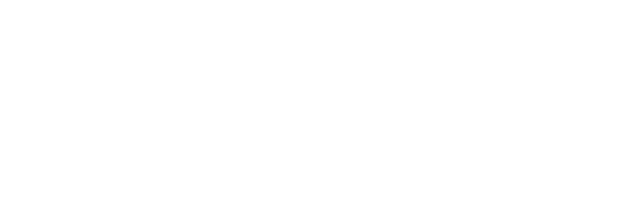
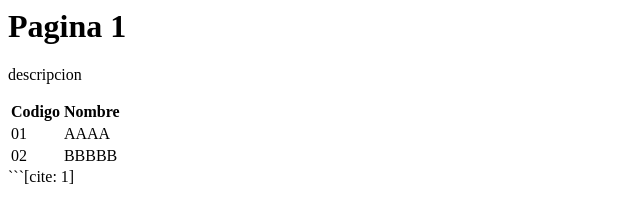
Before and after one commit to gabo15071/evo2026_2, a plain HTML site: page index.html in a window 1280 px wide. Shown: the whole page, without its empty margins (0-640 px from the left). Drawn offline with Linux system fonts and the light colour scheme.

Commit message:
edicion de tabla de contenidos

````diff
--- a/index.html
+++ b/index.html
@@ -1,5 +1,27 @@
 <html>
   <head>
-    <title>pagina1</title>
+    <title>Pagina 1</title>
   </head>
+  <body>
+    <h1>Pagina 1</h1>
+    <p>
+      descripcion
+    </p>
+    <table>
+      <thead>
+        <tr>
+          <th>Codigo</th><th>Nombre</th>
+        </tr>
+      </thead>
+      <tbody>
+        <tr>
+          <td>01</td><td>AAAA</td>
+        </tr>
+        <tr>
+          <td>02</td><td>BBBBB</td>
+        </tr>
+      </tbody>
+    </table>
+  </body>
 </html>
+```[cite: 1]
````
